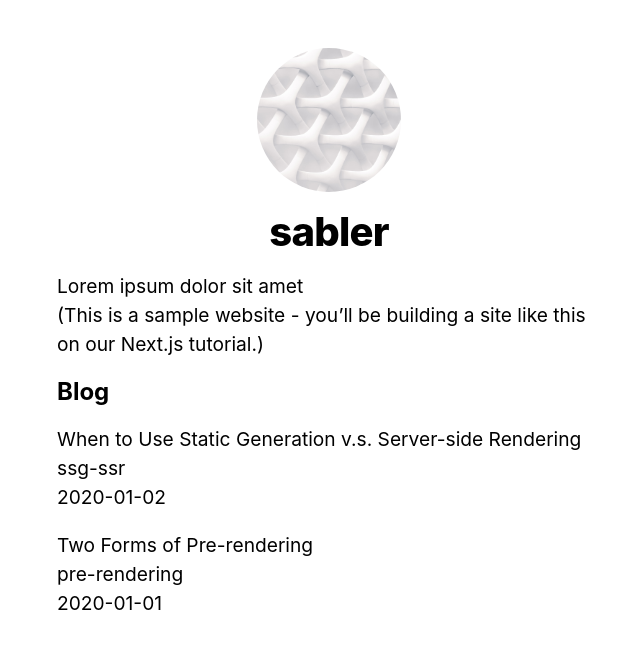
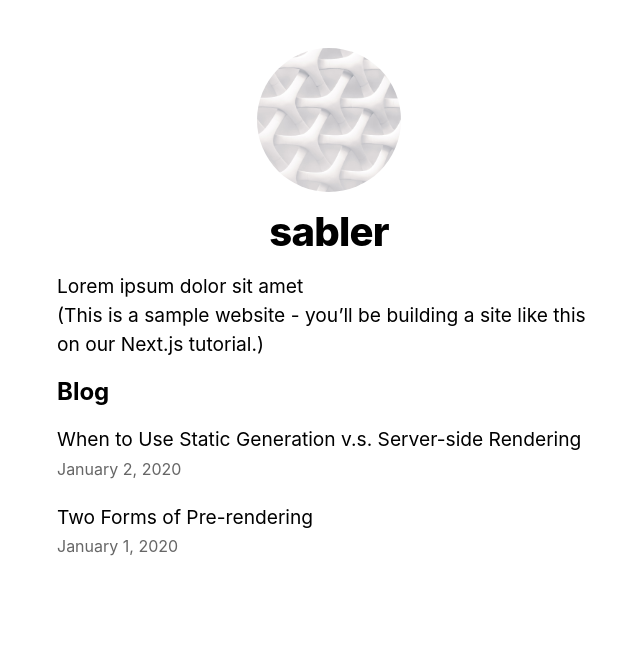
Before and after one commit to sabler/nextjs-blog, a Next.js app: page / in a window 1280 px wide. Shown: the top 648 px of the page, without its empty margins (311-951 px from the left). Built offline with nearby package versions, Linux system fonts and the light colour scheme.

Commit message:
More css tweaks

```diff
--- a/pages/index.js
+++ b/pages/index.js
@@ -1,4 +1,6 @@
 import Head from 'next/head';
+import Link from 'next/link';
+import Date from '../components/date';
 import Layout, { siteTitle } from '../components/layout';
 import utilStyles from '../styles/utils.module.css';
 
@@ -31,11 +33,11 @@ export default function Home({ allPostsData }) {
         <ul className={utilStyles.list}>
           {allPostsData.map(({ id, date, title }) => (
             <li className={utilStyles.listItem} key={id}>
-              {title}
+              <Link href={`/posts/${id}`}>{title}</Link>
               <br />
-              {id}
-              <br />
-              {date}
+              <small className={utilStyles.lightText}>
+                <Date dateString={date} />
+              </small>
             </li>
           ))}
         </ul>
```
Also changed, not shown: pages/posts/[id].js (+8 -7 lines).
